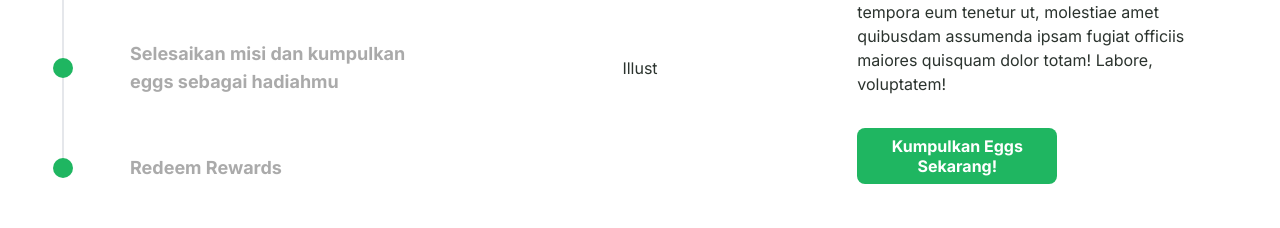
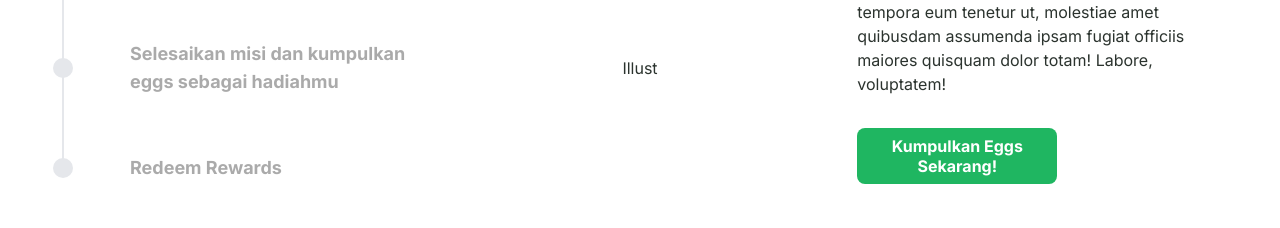
Before and after one commit to rainerregan/adquest-website-nextjs, a Next.js app: page / in a window 1280 px wide. Shown: the part 2194-2422 px from the top of the page. Built offline with nearby package versions, Linux system fonts and the light colour scheme.

Commit message:
feat: Animate Steps

```diff
--- a/src/components/common/step/steps.tsx
+++ b/src/components/common/step/steps.tsx
@@ -1,26 +1,24 @@
-import React from 'react'
-import { twMerge } from 'tailwind-merge'
+"use client";
+import React from "react";
+import { motion } from "framer-motion";
+import { twMerge } from "tailwind-merge";
 
 interface StepsProps {
-  currentStep: number,
-  setCurrentStep: React.Dispatch<React.SetStateAction<number>>,
-  steps: string[],
+  currentStep: number;
+  setCurrentStep: React.Dispatch<React.SetStateAction<number>>;
+  steps: string[];
 }
 
 interface StepItemProps {
-  step: string,
-  active?: boolean,
-  isLast?: boolean,
-  onClick?: () => void,
+  step: string;
+  active?: boolean;
+  isLast?: boolean;
+  onClick?: () => void;
 }
 
-const Steps: React.FC<StepsProps> = ({
-  currentStep,
-  setCurrentStep,
-  steps,
-}) => {
+const Steps: React.FC<StepsProps> = ({ currentStep, setCurrentStep, steps }) => {
   return (
-    <div style={{ marginBottom: `${(steps.length -1) * 50}px` }}>
+    <div style={{ marginBottom: `${(steps.length - 1) * 50}px` }}>
       {steps.map((step, index) => (
         <StepItem
           key={index}
@@ -31,37 +29,53 @@ const Steps: React.FC<StepsProps> = ({
         />
       ))}
     </div>
-  )
-}
+  );
+};
 
-const StepItem: React.FC<StepItemProps> = ({
-  step,
-  active,
-  isLast,
-  onClick,
-}) => {
+const StepItem: React.FC<StepItemProps> = ({ step, active, isLast, onClick }) => {
   return (
     <div>
-      <div className='flex gap-[20px] items-center  h-[100px] '>
-        <div className='min-w-[30px] flex justify-center'>
-          <div className={twMerge(
-            'aspect-square bg-main-green rounded-full z-10',
-            active ? 'w-[30px]' : 'w-[20px]'
-          )} />
+      <div className="flex gap-[20px] items-center h-[100px]">
+        <div className="min-w-[30px] flex justify-center relative">
+          {/* Animated Circle */}
+          <motion.div
+            layout
+            transition={{
+              type: "spring",
+              stiffness: 300,
+              damping: 10,
+              duration: 1,
+            }}
+            className={twMerge(
+              "aspect-square rounded-full z-10",
+              active ? "w-[30px]" : "w-[20px]",
+              active ? "bg-main-green" : "bg-gray-200"
+            )}
+          />
         </div>
-        <div className='h-[90%] flex items-center hover:cursor-pointer pl-8 pr-4' onClick={onClick}>
-          <p className={twMerge('font-bold text-lg', active ? 'text-main-black' : 'text-main-gray opacity-50')}>{step}</p>
+        <div
+          className="h-[90%] flex items-center hover:cursor-pointer pl-8 pr-4"
+          onClick={onClick}
+        >
+          <p
+            className={twMerge(
+              "font-bold text-lg",
+              active ? "text-main-black" : "text-main-gray opacity-50"
+            )}
+          >
+            {step}
+          </p>
         </div>
       </div>
-      <div className='flex gap-[20px] my-[-50px]'>
+      <div className="flex gap-[20px] my-[-50px]">
         {!isLast && (
-          <div className='w-[30px] h-[100px] flex justify-center'>
-            <div className='w-[2px] h-full bg-gray-200 z-0' />
+          <div className="w-[30px] h-[100px] flex justify-center">
+            <div className="w-[2px] h-full bg-gray-200 z-0" />
           </div>
         )}
       </div>
     </div>
-  )
-}
+  );
+};
 
-export default Steps
+export default Steps;
```
